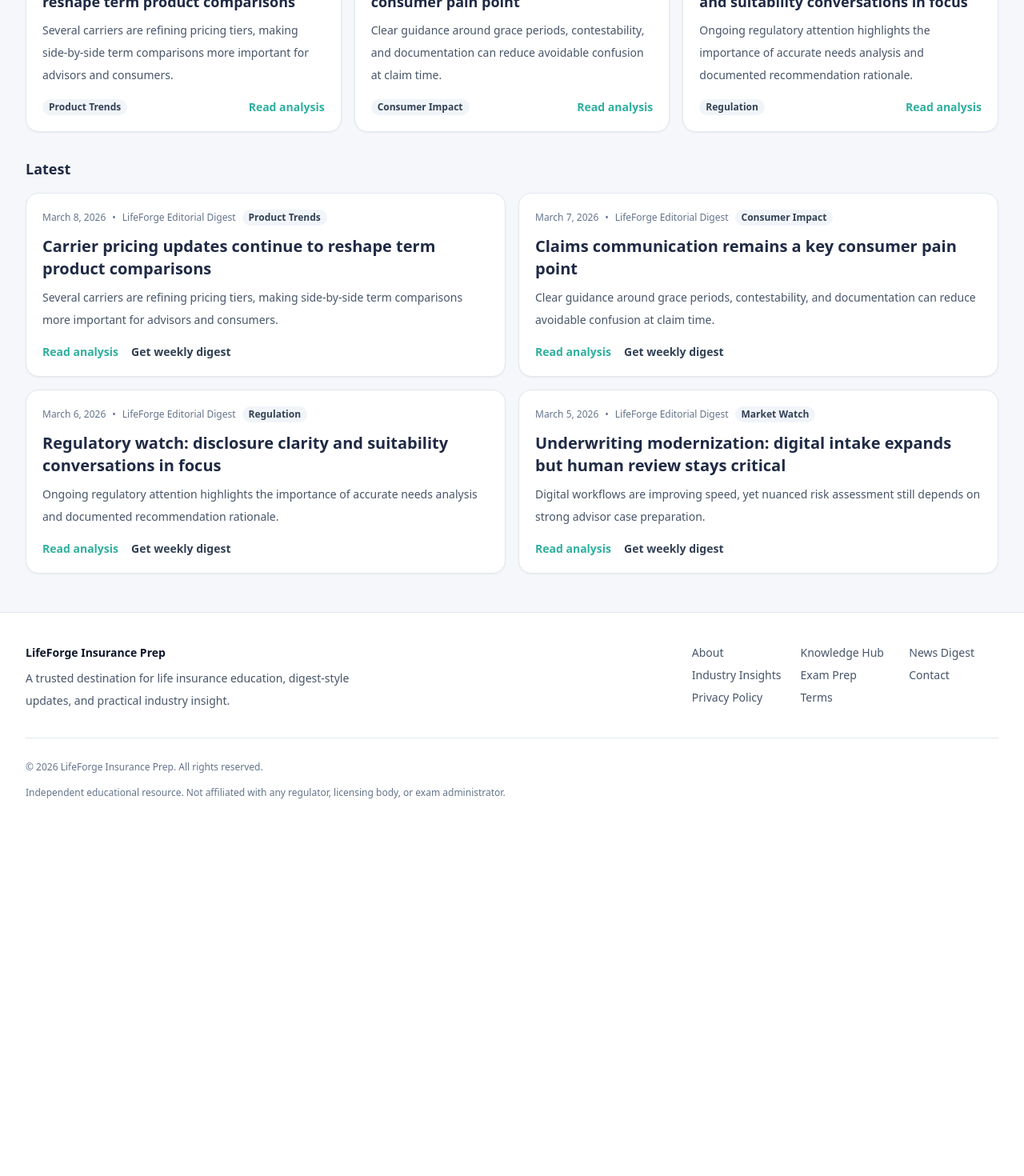
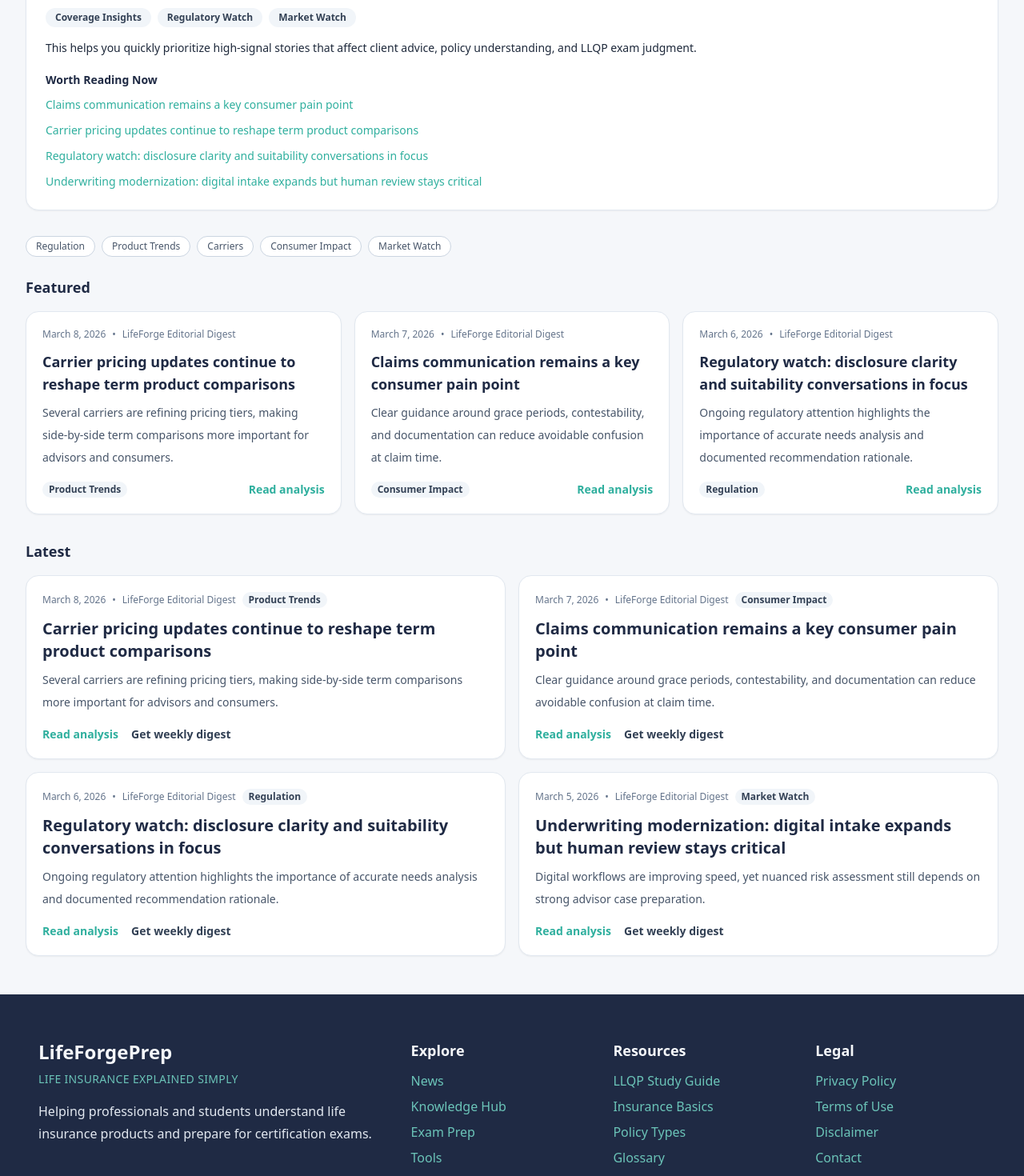
Before and after one commit to jfitz80/LifeForgeStudyPrep, a Next.js app: page /news in a window 1280 px wide. Shown: the part 460-1930 px from the top of the page at 80% size. Before the commit the page ends 1503 px from the top, so only its background shows below. Built offline with nearby package versions, Linux system fonts and the light colour scheme.

Commit message:
Add dynamic Daily Insurance Brief and update news/footer

```diff
--- a/app/news/page.tsx
+++ b/app/news/page.tsx
@@ -24,6 +24,14 @@ type HubItem = {
   tag: string;
 };
 
+type DailyBrief = {
+  title: string;
+  summary: string;
+  keyThemes: [string, string, string];
+  whyItMatters: string;
+  worthReading: HubItem[];
+};
+
 function mapStaticItems(): HubItem[] {
   return newsItems.map((item) => ({
     slug: item.slug,
@@ -45,6 +53,62 @@ function parseTag(raw: string | null | undefined): string {
   } catch {
     return 'Market Watch';
   }
+}
+
+function titleScore(title: string, tag: string): number {
+  const text = `${title} ${tag}`.toLowerCase();
+  let score = 0;
+  if (/(claims?|payout|beneficiar|denied|contestability)/.test(text)) score += 4;
+  if (/(underwriting|policy|premium|pricing|regulation)/.test(text)) score += 3;
+  if (/(ai|automation|insurtech|product|launch)/.test(text)) score += 2;
+  if (/(stock|profit|earnings|valuation)/.test(text)) score += 1;
+  return score;
+}
+
+function toTheme(tag: string): string {
+  const raw = tag.toLowerCase();
+  if (raw.includes('claim')) return 'Claims Trends';
+  if (raw.includes('underwrit')) return 'Underwriting Risk';
+  if (raw.includes('regulat')) return 'Regulatory Watch';
+  if (raw.includes('premium')) return 'Premium Pressure';
+  if (raw.includes('policy')) return 'Policy Terms';
+  if (raw.includes('market')) return 'Market Watch';
+  return 'Coverage Insights';
+}
+
+function buildDailyBrief(items: HubItem[]): DailyBrief {
+  const dateLabel = new Intl.DateTimeFormat('en-US', {
+    month: 'long',
+    day: 'numeric',
+    year: 'numeric'
+  }).format(new Date());
+
+  const ranked = [...items]
+    .sort((a, b) => titleScore(b.title, b.tag) - titleScore(a.title, a.tag))
+    .slice(0, 5);
+
+  const top = ranked[0];
+  const second = ranked[1];
+  const third = ranked[2];
+
+  const themes = Array.from(new Set(ranked.map((i) => toTheme(i.tag))));
+  while (themes.length < 3) themes.push('Client Impact');
+  const keyThemes: [string, string, string] = [themes[0], themes[1], themes[2]];
+
+  const summary = top
+    ? `${top.title} leads today’s brief with direct implications for advisors and policyholders. ${
+        second ? `${second.title} adds context on how market and product conditions are shifting.` : 'Recent coverage shows a mix of market and policy developments.'
+      } ${third ? `${third.title} is also worth reviewing for exam-relevant scenarios.` : 'These updates are useful for practical LLQP review.'}`
+    : 'Today’s coverage is light, but key stories still highlight claims, policy structure, and underwriting implications. Review the latest items for client-facing relevance.';
+
+  return {
+    title: `Daily Insurance Brief — ${dateLabel}`,
+    summary,
+    keyThemes,
+    whyItMatters:
+      'This helps you quickly prioritize high-signal stories that affect client advice, policy understanding, and LLQP exam judgment.',
+    worthReading: ranked
+  };
 }
 
 async function getHubItems(): Promise<{ mode: 'live' | 'static'; featured: HubItem[]; items: HubItem[] }> {
@@ -83,6 +147,7 @@ async function getHubItems(): Promise<{ mode: 'live' | 'static'; featured: HubIt
 
 export default async function NewsHubPage() {
   const { mode, featured, items } = await getHubItems();
+  const brief = buildDailyBrief(items);
 
   return (
     <>
@@ -97,6 +162,37 @@ export default async function NewsHubPage() {
             </p>
             <p className="mt-2 text-xs font-medium uppercase tracking-wide text-slate-500">Mode: {mode}</p>
           </header>
+
+          <section className="mb-8 rounded-2xl border border-slate-200 bg-white p-6 shadow-sm">
+            <p className="text-xs font-semibold uppercase tracking-[0.14em] text-[#2FAF9E]">Daily Brief</p>
+            <h2 className="mt-2 text-2xl font-bold text-[#1F2A44]">{brief.title}</h2>
+            <p className="mt-3 text-sm leading-7 text-slate-700">{brief.summary}</p>
+
+            <div className="mt-4 flex flex-wrap gap-2">
+              {brief.keyThemes.map((theme) => (
+                <span key={theme} className="rounded-full bg-slate-100 px-3 py-1 text-xs font-semibold text-slate-700">
+                  {theme}
+                </span>
+              ))}
+            </div>
+
+            <p className="mt-4 text-sm font-medium text-slate-800">{brief.whyItMatters}</p>
+
+            {brief.worthReading.length > 0 && (
+              <div className="mt-5">
+                <h3 className="text-sm font-semibold text-[#1F2A44]">Worth Reading Now</h3>
+                <ul className="mt-2 space-y-2">
+                  {brief.worthReading.map((item) => (
+                    <li key={`brief-${item.id ?? item.slug}`}>
+                      <Link href={`/news/${item.slug}`} className="text-sm text-[#2FAF9E] hover:text-[#1F2A44] hover:underline">
+                        {item.title}
+                      </Link>
+                    </li>
+                  ))}
+                </ul>
+              </div>
+            )}
+          </section>
 
           <div className="mb-6 flex flex-wrap gap-2">
             {digestTags.map((tag) => (
--- a/components/editorial/SiteFooter.tsx
+++ b/components/editorial/SiteFooter.tsx
@@ -1,48 +1,82 @@
 import Link from 'next/link';
-import { siteConfig } from '@/config/site';
 
-const footerLinks = [
-  { label: 'About', href: '/' },
-  { label: 'Knowledge Hub', href: '/#knowledge-hub' },
-  { label: 'News Digest', href: '/#news-digest' },
-  { label: 'Industry Insights', href: '/#industry-insights' },
-  { label: 'Exam Prep', href: '/#exam-prep' },
-  { label: 'Contact', href: `mailto:${siteConfig.supportEmail}` },
-  { label: 'Privacy Policy', href: siteConfig.legalUrls.privacy },
-  { label: 'Terms', href: siteConfig.legalUrls.terms }
+const explore = [
+  { label: 'News', href: '/news' },
+  { label: 'Knowledge Hub', href: '/knowledge' },
+  { label: 'Exam Prep', href: '/exam-prep' },
+  { label: 'Tools', href: '/tools' }
+] as const;
+
+const resources = [
+  { label: 'LLQP Study Guide', href: '/exam-prep' },
+  { label: 'Insurance Basics', href: '/knowledge' },
+  { label: 'Policy Types', href: '/knowledge' },
+  { label: 'Glossary', href: '/knowledge#glossary' }
+] as const;
+
+const legal = [
+  { label: 'Privacy Policy', href: '/privacy' },
+  { label: 'Terms of Use', href: '/terms' },
+  { label: 'Disclaimer', href: '/disclaimer' },
+  { label: 'Contact', href: 'mailto:support@lifeforgeprep.com', external: true }
 ] as const;
 
 export default function SiteFooter() {
   return (
-    <footer className="border-t border-slate-200 bg-white">
-      <div className="mx-auto max-w-7xl px-4 py-10 sm:px-6 lg:px-8">
-        <div className="flex flex-col gap-6 md:flex-row md:items-start md:justify-between">
+    <footer className="bg-[#1F2A44] text-[#F5F7FA]">
+      <div className="mx-auto max-w-7xl px-8 py-14 sm:px-10 lg:px-12">
+        <div className="grid grid-cols-1 gap-10 md:grid-cols-2 lg:grid-cols-[2fr_1fr_1fr_1fr]">
           <div>
-            <p className="text-sm font-semibold text-slate-900">{siteConfig.brandName}</p>
-            <p className="mt-2 max-w-md text-sm leading-7 text-slate-600">
-              A trusted destination for life insurance education, digest-style updates, and practical industry insight.
+            <h3 className="text-2xl font-bold">LifeForgePrep</h3>
+            <p className="mt-2 text-sm uppercase tracking-wide text-[#6BC4B8]">Life Insurance Explained Simply</p>
+            <p className="mt-4 max-w-md text-base leading-7 text-slate-200">
+              Helping professionals and students understand life insurance products and prepare for certification exams.
             </p>
           </div>
-          <nav className="grid grid-cols-2 gap-x-6 gap-y-2 text-sm text-slate-600 sm:grid-cols-3">
-            {footerLinks.map((item) =>
-              item.href.startsWith('mailto:') ? (
-                <a key={item.label} href={item.href} className="hover:text-slate-900">
-                  {item.label}
-                </a>
-              ) : (
-                <Link key={item.label} href={item.href} className="hover:text-slate-900">
+
+          <div>
+            <h4 className="text-lg font-semibold">Explore</h4>
+            <div className="mt-3 space-y-2">
+              {explore.map((item) => (
+                <Link key={item.href} href={item.href} className="block text-[#6BC4B8] hover:underline">
                   {item.label}
                 </Link>
-              )
-            )}
-          </nav>
+              ))}
+            </div>
+          </div>
+
+          <div>
+            <h4 className="text-lg font-semibold">Resources</h4>
+            <div className="mt-3 space-y-2">
+              {resources.map((item) => (
+                <Link key={item.label} href={item.href} className="block text-[#6BC4B8] hover:underline">
+                  {item.label}
+                </Link>
+              ))}
+            </div>
+          </div>
+
+          <div>
+            <h4 className="text-lg font-semibold">Legal</h4>
+            <div className="mt-3 space-y-2">
+              {legal.map((item) =>
+                item.external ? (
+                  <a key={item.label} href={item.href} className="block text-[#6BC4B8] hover:underline">
+                    {item.label}
+                  </a>
+                ) : (
+                  <Link key={item.label} href={item.href} className="block text-[#6BC4B8] hover:underline">
+                    {item.label}
+                  </Link>
+                )
+              )}
+            </div>
+          </div>
         </div>
 
-        <div className="mt-8 border-t border-slate-200 pt-6 text-xs leading-6 text-slate-500">
-          <p>© {new Date().getFullYear()} {siteConfig.brandName}. All rights reserved.</p>
-          <p className="mt-2">
-            Independent educational resource. Not affiliated with any regulator, licensing body, or exam administrator.
-          </p>
+        <div className="mt-10 border-t border-white/15 pt-6">
+          <p className="text-sm text-slate-300">Built for life insurance professionals and LLQP candidates.</p>
+          <p className="mt-2 text-sm text-slate-400">© 2026 LifeForgePrep. All rights reserved.</p>
         </div>
       </div>
     </footer>
--- /dev/null
+++ b/components/editorial/daily-brief.tsx
@@ -0,0 +1,90 @@
+export type BriefSourceItem = {
+  slug: string;
+  title: string;
+  summary: string;
+  tag: string;
+  source: string;
+};
+
+export type DailyInsuranceBrief = {
+  title: string;
+  summary: string;
+  keyThemes: string[];
+  whyItMatters: string;
+  worthReading: Array<{ slug: string; title: string; reason: string }>;
+};
+
+const THEME_RULES: Array<{ test: RegExp; theme: string }> = [
+  { test: /claim|contestab|beneficiar|denied/i, theme: 'Claims Scrutiny' },
+  { test: /underwriting|risk|medical|insurability/i, theme: 'Underwriting Shift' },
+  { test: /price|premium|cost|rate/i, theme: 'Pricing Pressure' },
+  { test: /regulat|disclosure|compliance|suitability/i, theme: 'Suitability Focus' },
+  { test: /ai|digital|automation|technology/i, theme: 'Tech Adoption' }
+];
+
+function briefDateLabel() {
+  return new Intl.DateTimeFormat('en-US', {
+    month: 'long',
+    day: 'numeric',
+    year: 'numeric'
+  }).format(new Date());
+}
+
+function cleanTitle(title: string) {
+  return title.replace(/\s+-\s+[^-]+$/, '').trim();
+}
+
+function detectThemes(items: BriefSourceItem[]) {
+  const counts = new Map<string, number>();
+
+  for (const item of items.slice(0, 12)) {
+    const text = `${item.title} ${item.summary} ${item.tag}`;
+    let matched = false;
+
+    for (const rule of THEME_RULES) {
+      if (rule.test.test(text)) {
+        counts.set(rule.theme, (counts.get(rule.theme) ?? 0) + 1);
+        matched = true;
+      }
+    }
+
+    if (!matched && item.tag) {
+      const fallback = item.tag.length > 18 ? 'Market Trends' : item.tag;
+      counts.set(fallback, (counts.get(fallback) ?? 0) + 1);
+    }
+  }
+
+  return [...counts.entries()]
+    .sort((a, b) => b[1] - a[1])
+    .slice(0, 3)
+    .map(([theme]) => theme);
+}
+
+export function buildDailyInsuranceBrief(items: BriefSourceItem[]): DailyInsuranceBrief {
+  const top = items.slice(0, 5);
+  const themes = detectThemes(items);
+
+  const summary =
+    top.length >= 3
+      ? `Today's coverage centers on ${themes[0] ?? 'core insurance operations'}, with headlines highlighting ${cleanTitle(
+          top[0].title
+        )}, ${cleanTitle(top[1].title)}, and ${cleanTitle(top[2].title)}. The pattern points to practical implications for claims handling, underwriting judgment, and product/suitability conversations.`
+      : 'Today’s headlines emphasize practical developments across claims, underwriting, and policy guidance for advisors and learners.';
+
+  const whyItMatters =
+    'For professionals and LLQP students, the signal is clear: strong documentation, accurate disclosure, and defensible recommendations remain critical.';
+
+  const worthReading = top.map((item) => ({
+    slug: item.slug,
+    title: cleanTitle(item.title),
+    reason: item.tag || 'Market update'
+  }));
+
+  return {
+    title: `Daily Insurance Brief — ${briefDateLabel()}`,
+    summary,
+    keyThemes: themes.length ? themes : ['Claims Scrutiny', 'Underwriting Shift', 'Suitability Focus'],
+    whyItMatters,
+    worthReading
+  };
+}
```
